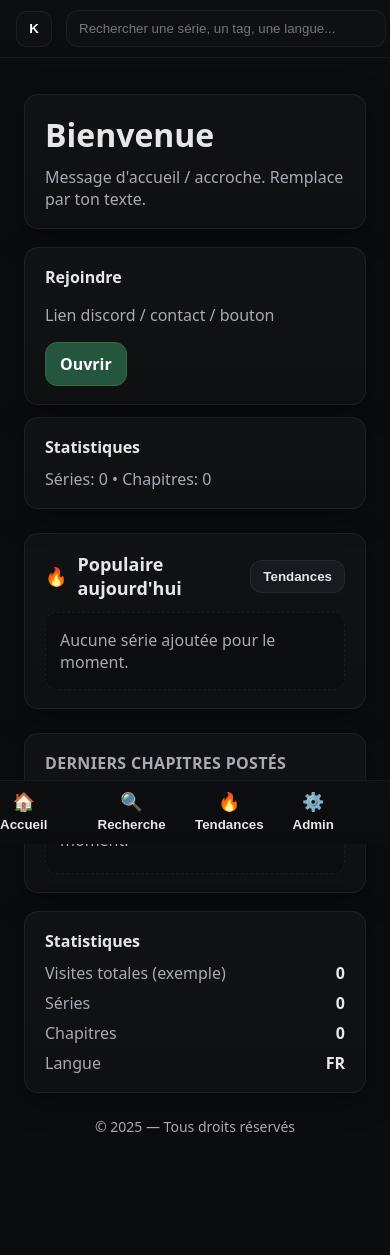
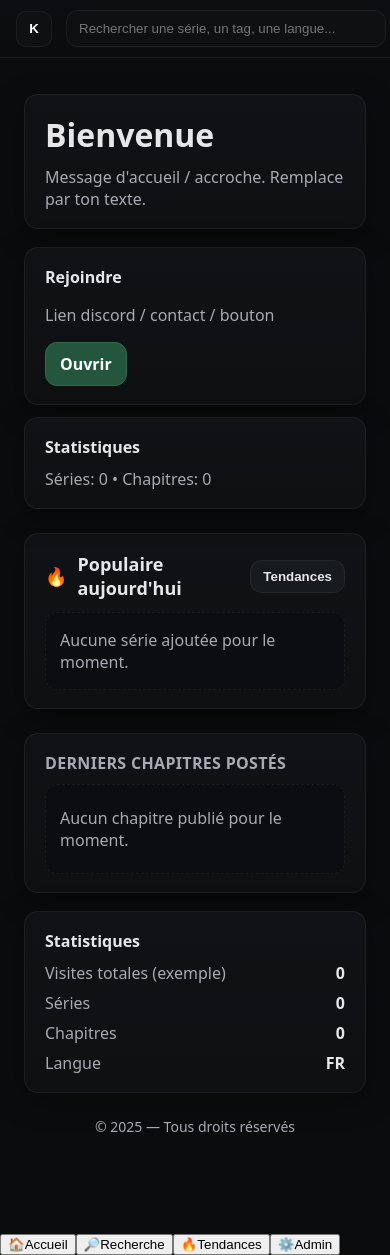
Before and after one commit to YungFritz/kyys-letters, a React (Vite) app: page / in a window 390 px wide. Before the commit the page ends 1232 px from the top, so only its background shows below. Built offline with nearby package versions, Linux system fonts and the light colour scheme.

Commit message:
Update MobileTabBar.tsx

```diff
--- a/src/components/MobileTabBar.tsx
+++ b/src/components/MobileTabBar.tsx
@@ -1,52 +1,63 @@
 // src/components/MobileTabBar.tsx
+import { useCallback } from "react";
 
-type MobileTabBarProps = {
-  onNav?: (to: string) => void;
-  current?: string;
+type Props = {
+  /** id du champ recherche pour le focus */
+  searchInputId?: string;
+  /** id du bloc tendances pour y scroller */
+  trendsSectionId?: string;
 };
 
-export default function MobileTabBar({ onNav, current }: MobileTabBarProps) {
-  const go = (to: string) => {
-    if (onNav) onNav(to);
-    else location.hash = `#/${to}`;
-  };
+export default function MobileTabBar({
+  searchInputId = "search-input",
+  trendsSectionId = "trending",
+}: Props) {
+  const goHome = useCallback(() => {
+    // Va à l’accueil sans casser l’état
+    if (location.pathname !== "/") location.href = "/";
+    else window.scrollTo({ top: 0, behavior: "smooth" });
+  }, []);
+
+  const openSearch = useCallback(() => {
+    const el = document.getElementById(searchInputId) as
+      | HTMLInputElement
+      | null;
+    if (el) {
+      el.scrollIntoView({ behavior: "smooth", block: "center" });
+      setTimeout(() => el.focus(), 250);
+    }
+  }, [searchInputId]);
+
+  const goTrends = useCallback(() => {
+    const el = document.getElementById(trendsSectionId);
+    if (el) el.scrollIntoView({ behavior: "smooth", block: "start" });
+  }, [trendsSectionId]);
+
+  const goAdmin = useCallback(() => {
+    // Ta page admin HTML
+    location.href = "/admin.html";
+  }, []);
 
   return (
-    <nav className="mobilebar" aria-label="Navigation mobile">
-      <button
-        onClick={() => go("")}
-        aria-current={current === "home" ? "page" : undefined}
-        title="Accueil"
-      >
-        <span className="ico">🏠</span>
-        <span>Accueil</span>
+    <nav className="mobile-tabbar" role="navigation" aria-label="Navigation mobile">
+      <button className="mobile-tabitem" onClick={goHome}>
+        <span className="tab-ico" aria-hidden>🏠</span>
+        <span className="tab-txt">Accueil</span>
       </button>
 
-      <button
-        onClick={() => go("search")}
-        aria-current={current === "search" ? "page" : undefined}
-        title="Rechercher"
-      >
-        <span className="ico">🔍</span>
-        <span>Recherche</span>
+      <button className="mobile-tabitem" onClick={openSearch}>
+        <span className="tab-ico" aria-hidden>🔎</span>
+        <span className="tab-txt">Recherche</span>
       </button>
 
-      <button
-        onClick={() => go("trending")}
-        aria-current={current === "trends" ? "page" : undefined}
-        title="Tendances"
-      >
-        <span className="ico">🔥</span>
-        <span>Tendances</span>
+      <button className="mobile-tabitem" onClick={goTrends}>
+        <span className="tab-ico" aria-hidden>🔥</span>
+        <span className="tab-txt">Tendances</span>
       </button>
 
-      <button
-        onClick={() => go("admin")}
-        aria-current={current === "admin" ? "page" : undefined}
-        title="Admin"
-      >
-        <span className="ico">⚙️</span>
-        <span>Admin</span>
+      <button className="mobile-tabitem" onClick={goAdmin}>
+        <span className="tab-ico" aria-hidden>⚙️</span>
+        <span className="tab-txt">Admin</span>
       </button>
     </nav>
   );
```
